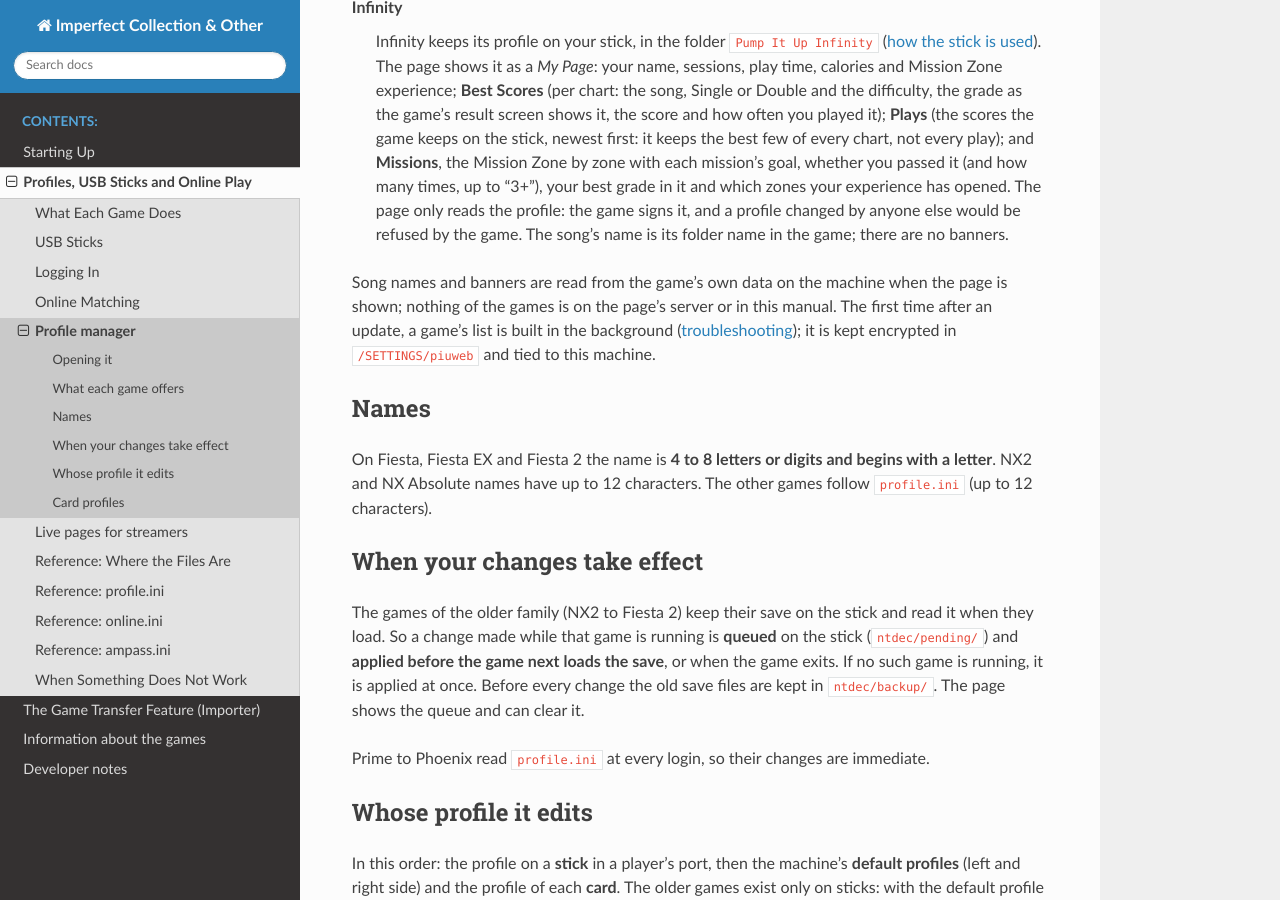
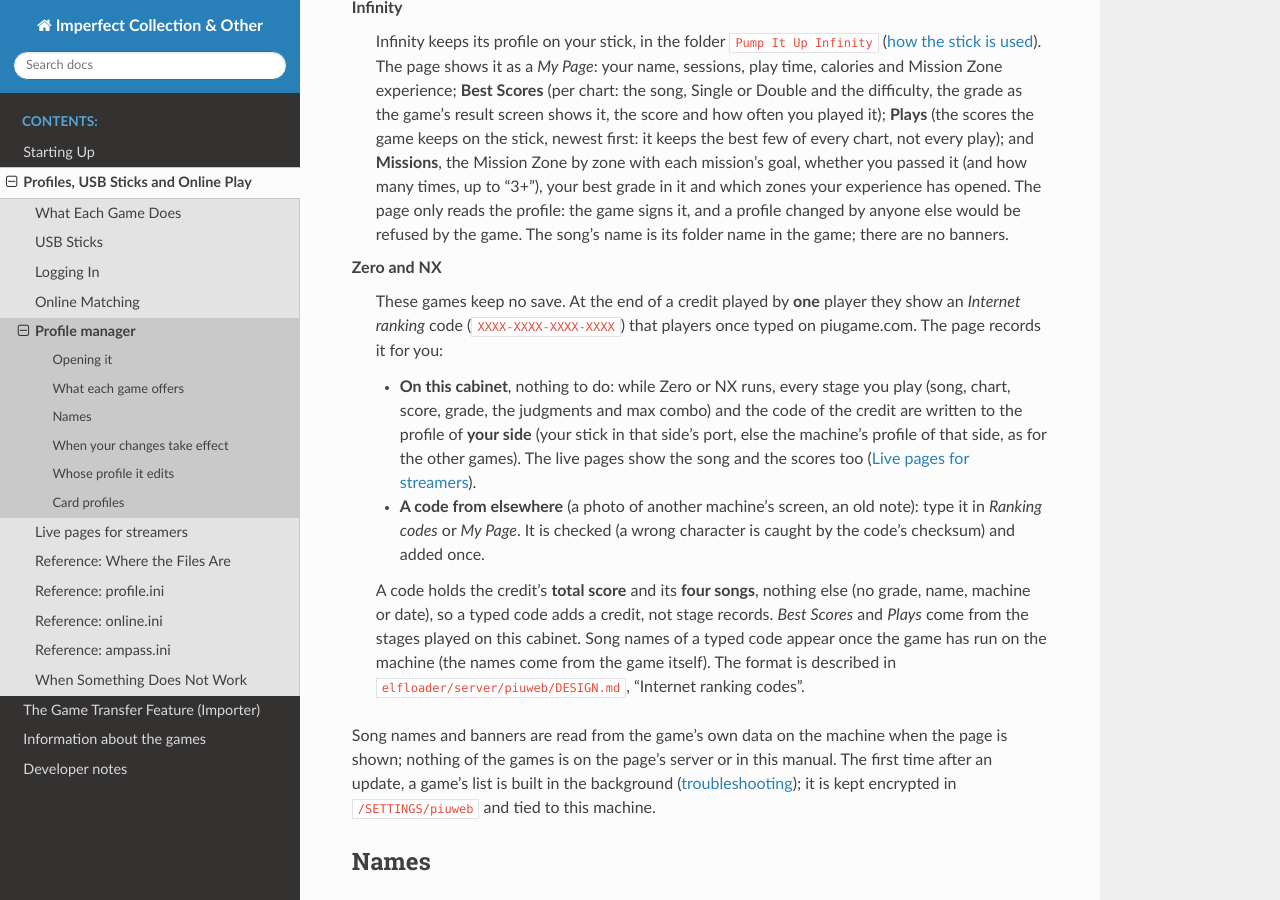
Before and after one commit to ckdur/imperfect-manual, a Sphinx documentation site: the page built from docs/online/profile_manager.rst, in a window 1280 px wide and 900 px high, scrolled down 3415 px. Built offline with Sphinx 7.4.7 and the Read the Docs theme 3.1.0, drawn with Linux system fonts in a browser that asks for light colours.

Commit message:
Profile manager: Zero and NX internet ranking codes
Co-Authored-By: Claude Opus 5.5 <noreply@anthropic.com>

```diff
--- a/docs/online/profile_manager.rst
+++ b/docs/online/profile_manager.rst
@@ -113,6 +113,28 @@ What each game offers
   by anyone else would be refused by the game. The song's name is its folder
   name in the game; there are no banners.
 
+**Zero and NX**
+  These games keep no save. At the end of a credit played by **one** player
+  they show an *Internet ranking* code (``XXXX-XXXX-XXXX-XXXX``) that players
+  once typed on piugame.com. The page records it for you:
+
+  - **On this cabinet**, nothing to do: while Zero or NX runs, every stage you
+    play (song, chart, score, grade, the judgments and max combo) and the code
+    of the credit are written to the profile of **your side** (your stick in
+    that side's port, else the machine's profile of that side, as for the
+    other games). The live pages show the song and the scores too
+    (:ref:`online_streaming_section`).
+  - **A code from elsewhere** (a photo of another machine's screen, an old
+    note): type it in *Ranking codes* or *My Page*. It is checked (a wrong
+    character is caught by the code's checksum) and added once.
+
+  A code holds the credit's **total score** and its **four songs**, nothing
+  else (no grade, name, machine or date), so a typed code adds a credit, not
+  stage records. *Best Scores* and *Plays* come from the stages played on
+  this cabinet. Song names of a typed code appear once the game has run on
+  the machine (the names come from the game itself). The format is described
+  in ``elfloader/server/piuweb/DESIGN.md``, "Internet ranking codes".
+
 Song names and banners are read from the game's own data on the machine when
 the page is shown; nothing of the games is on the page's server or in this
 manual. The first time after an update, a game's list is built in the
```
